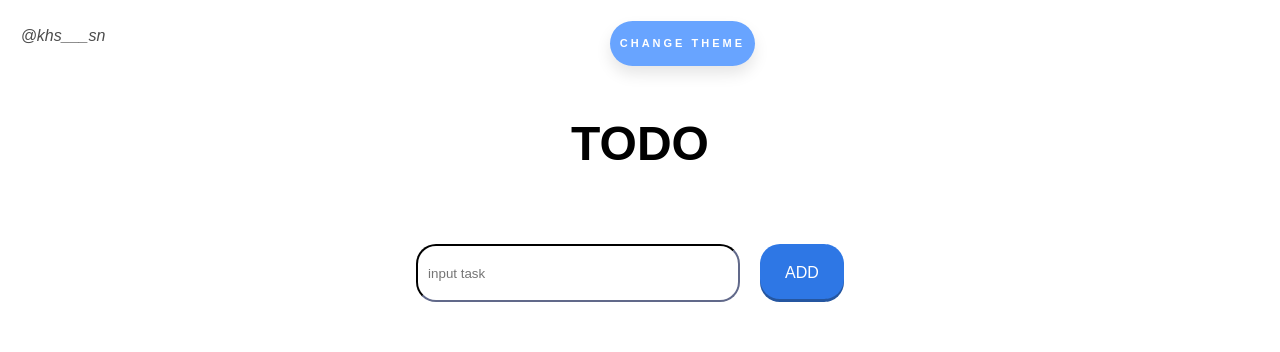
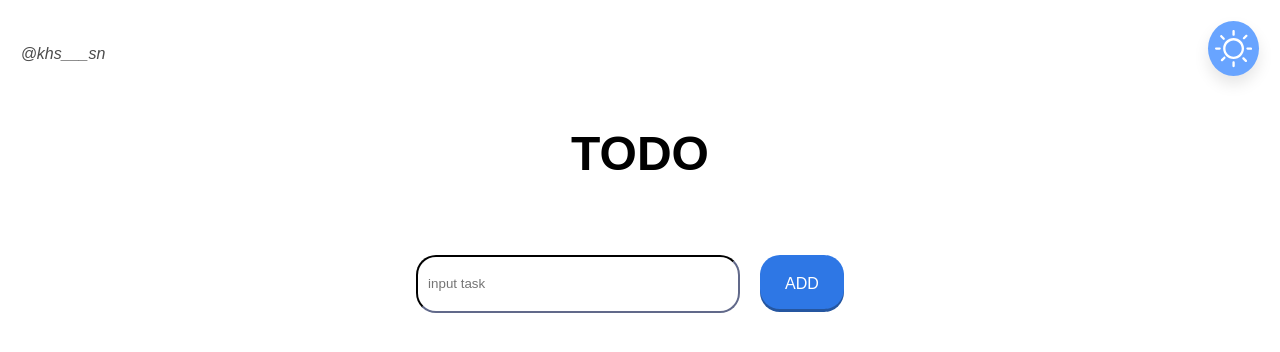
Before and after one commit to Juan724r/todo, a React (Create React App) app: page / in a window 1280 px wide. Shown: the top 352 px of the page. Built offline with nearby package versions, Linux system fonts and the light colour scheme.

Commit message:
change theme button

```diff
--- a/src/components/Header/Header.jsx
+++ b/src/components/Header/Header.jsx
@@ -8,7 +8,6 @@ function Header({theme, onThemeToggle }) {
       <header className='header'>
         <Title/>
         <ThemeChange theme={theme} onThemeToggle={onThemeToggle} />
-        <Menu theme={theme} onThemeToggle={onThemeToggle}/>
       </header>
     );
   }
--- a/src/components/ThemeChange/ThemeChange.css
+++ b/src/components/ThemeChange/ThemeChange.css
@@ -1,30 +1,28 @@
 .themechange {
-    text-decoration: none;
     user-select: none;
-    text-decoration: none;
     display: inline-block;
-    height: 5%;
-    line-height: 45px;
-    border-radius: 45px;
-    font-family: 'Montserrat', sans-serif;
-    font-size: 11px;
-    padding: 0 10px 0 10px;
-    text-transform: uppercase;
-    text-align: center;
-    letter-spacing: 3px;
-    font-weight: 600;
-    color: white;
+    border-radius: 50%;
     background: #68a4ff;
+    padding: 7px;
     box-shadow: 0 8px 15px rgba(0, 0, 0, .1);
-    transition: .3s;
     cursor: pointer;
+    width: 3%;
+    .icon{
+      fill: white;
+      transition: 0.3s linear;
+      animation: spinback 0.3s;
+    }
   }
 
   .themechange.active {
     background: #2e77e5;
     box-shadow: 0 15px 20px rgba(46, 95, 229, 0.4);
-    color: white;
-    transform: translateY(-7px);
+
+
+    .icon{
+      fill: black;
+      animation: spin 0.3s;
+    }
   }
 
   .themelink {
@@ -34,6 +32,35 @@
 
   @media screen and (max-width: 768px) {
     .themechange{
-      margin-top: 2%;
+      margin-top: 1%;
+      padding: 0;
+      width: 10%;
+      border-radius: 45px;
+      padding-left: 3%;
+      padding-right: 3%;
+    }
+    .icon{
+      padding: 0;
     }
   }
+
+
+
+  @keyframes spin {
+    from {
+      transform: rotate(0deg);
+    }
+    to {
+      transform: rotate(180deg);
+    }
+  }
+
+
+  @keyframes spinback {
+    from {
+      transform: rotate(180deg);
+    }
+    to {
+      transform: rotate(0deg);
+    }
+  }
--- a/src/components/ThemeChange/ThemeChange.jsx
+++ b/src/components/ThemeChange/ThemeChange.jsx
@@ -1,12 +1,12 @@
 import "./ThemeChange.css"
-import { ReactComponent as Icon } from "./Theme.svg"
+import { ReactComponent as Icon } from "./sun.svg"
 
 function ThemeChange({theme, onThemeToggle }) {
   return (
     <div className={`themechange ${theme === 'dark' ? 'active' : ''}`}>
         <a href="##" className="themelink" onClick={onThemeToggle}>
-          <div>Change Theme</div>
-          {/* <Icon/> */}
+          {/* <div>Change Theme</div> */}
+          <Icon className="icon"/>
         </a>
     </div>
 
--- a/src/components/Title/Title.css
+++ b/src/components/Title/Title.css
@@ -1,5 +1,5 @@
 .title{
     font-style: italic;
     opacity: 70%;
-    margin-top: 0.5%;
+    margin-top: 2%;
 }
```
Also changed, not shown: src/components/ThemeChange/sun.svg (added).
